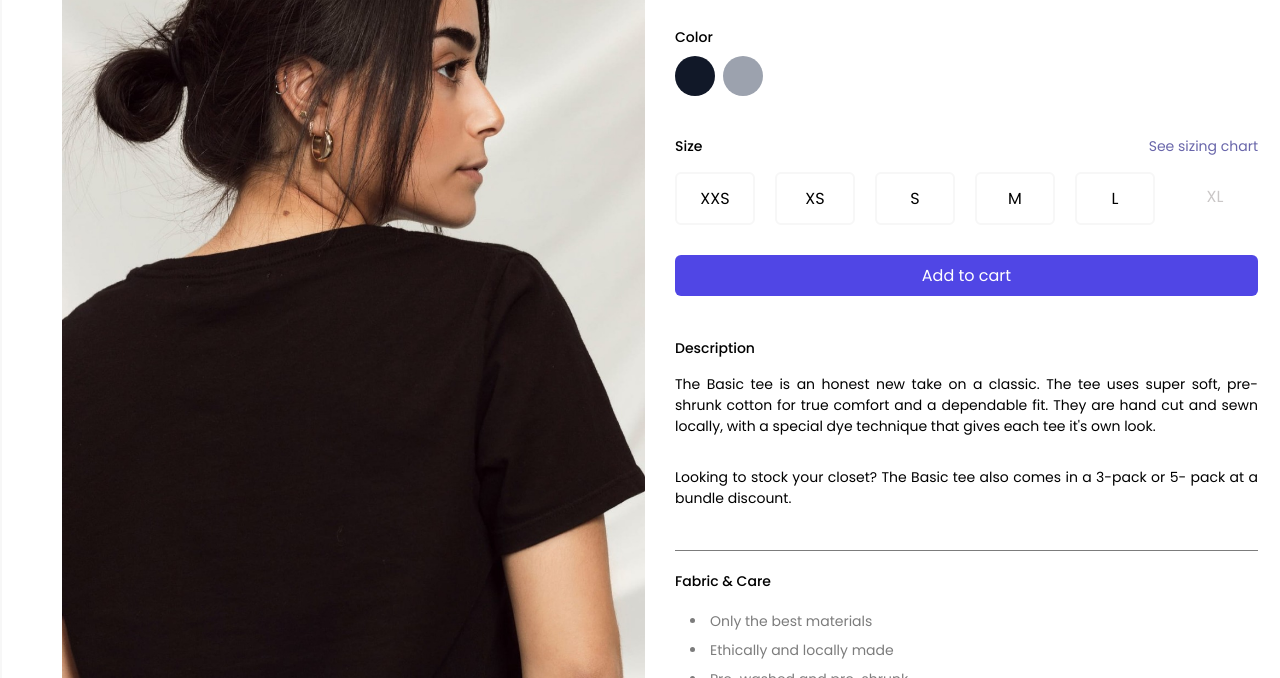
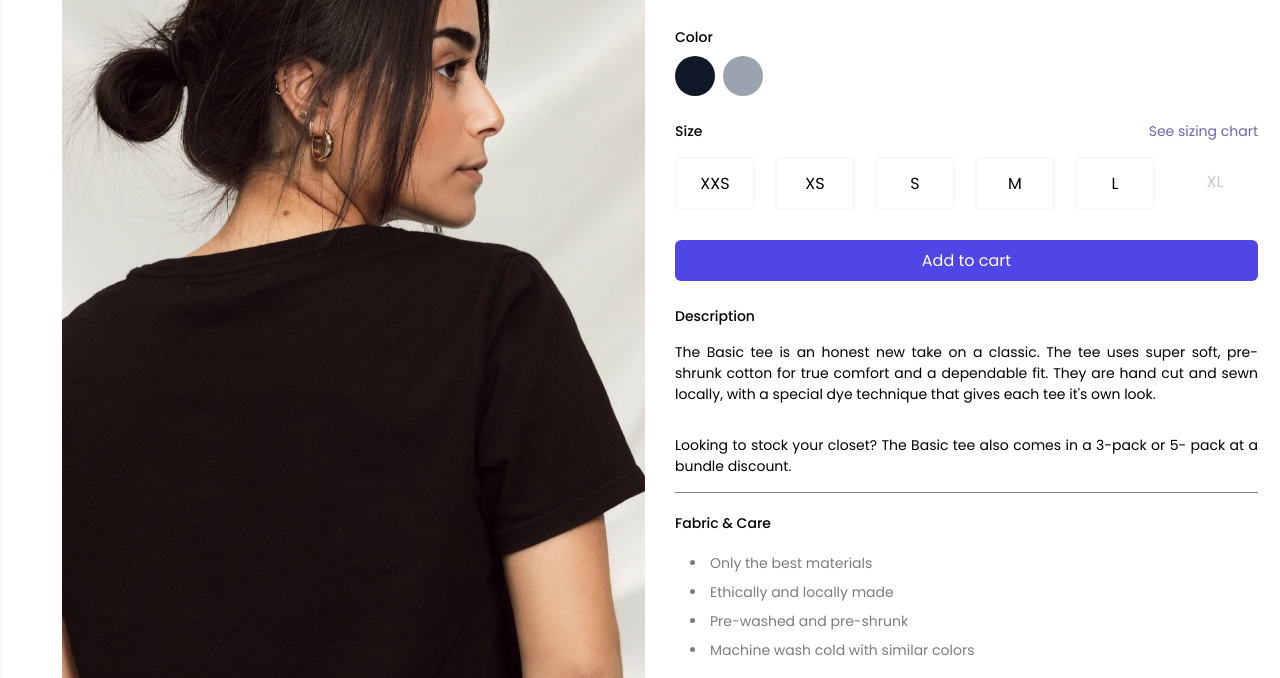
Before and after one commit to Mohan261/Basic-Teee, a plain HTML site: page index.html in a window 1280 px wide. Shown: the part 122-800 px from the top of the page. Drawn offline with nearby package versions, Linux system fonts and the light colour scheme.

Commit message:
right content changes

```diff
--- a/css/style.css
+++ b/css/style.css
@@ -203,7 +203,7 @@
 	background:#9ca2ae;
 }
 .size_sec{
-	padding:16px 0;
+	padding:1px 0;
 }
 .sizes{
 	gap:20px;
@@ -235,9 +235,6 @@
 	color:#cac7c7;
 	border-radius:6px;
 }
-.description{
-	padding:8px 0;
-}
 .btn{
 	margin-top:15px;
 	padding:8px 24px;
@@ -253,10 +250,9 @@
 	transition:0.4s;
 }
 .description{
-	padding:26px 0;
+	padding:24px 0 0;
 	border-bottom:1px solid #7c7c7c;
 }
-
 .para-1{
 	text-align: justify;
 	font-size:14px;
```
